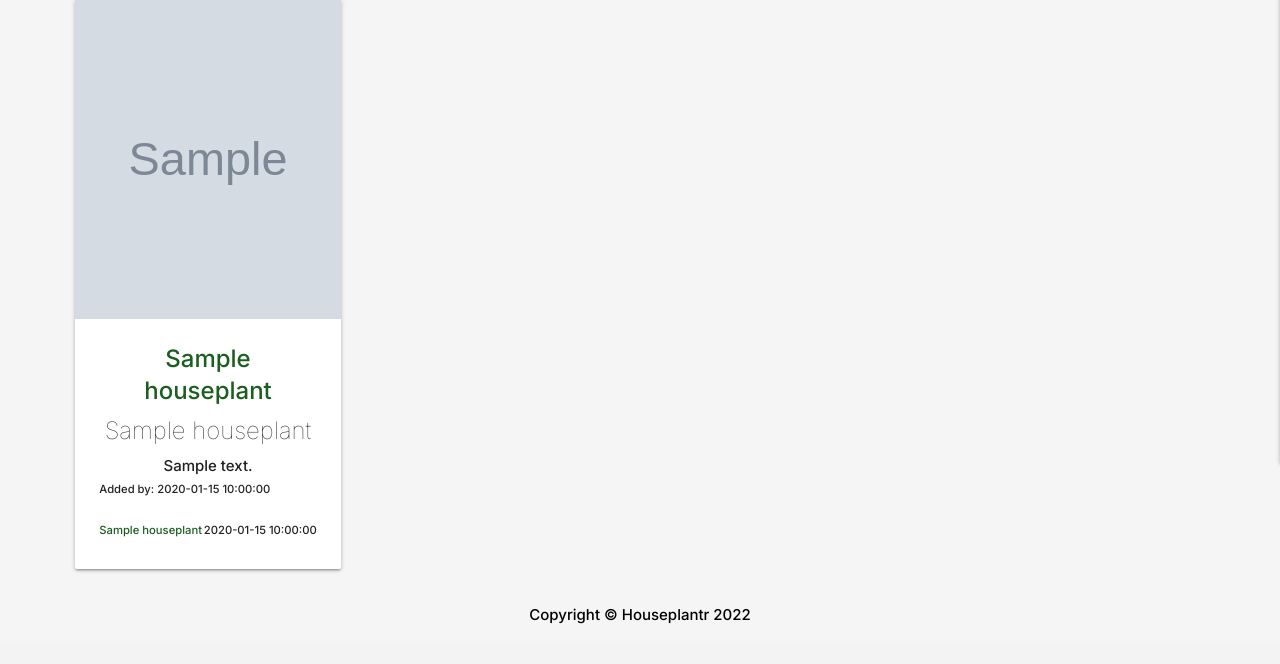
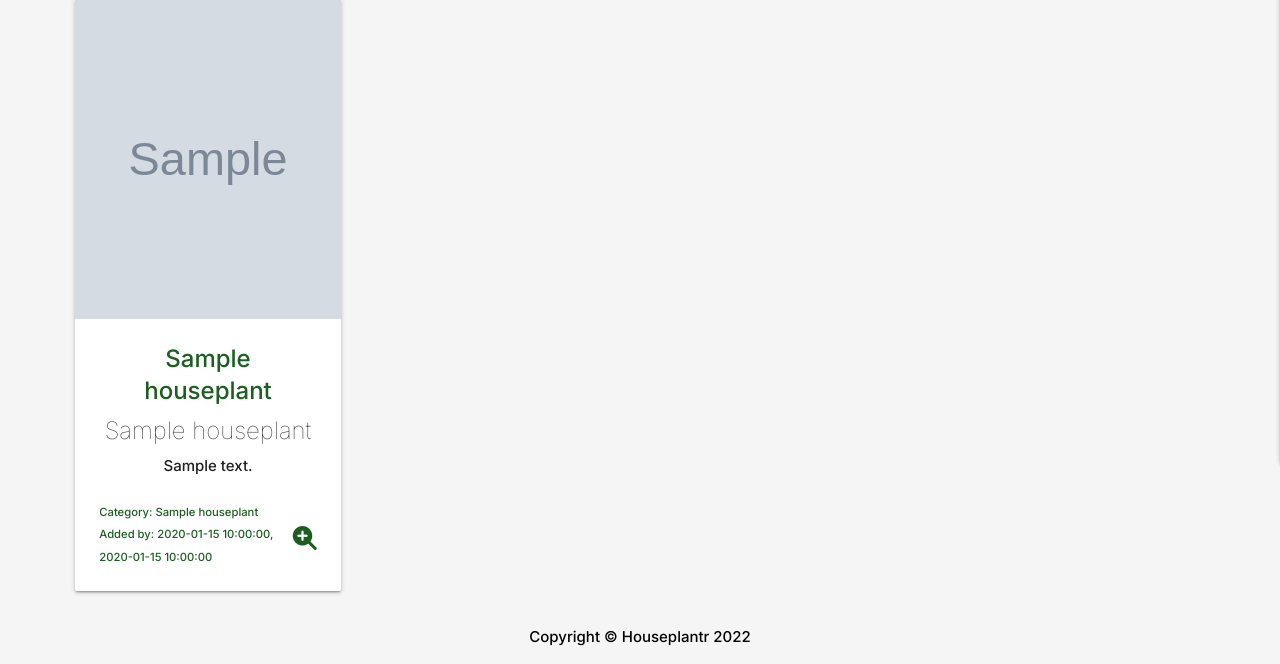
Before and after one commit to RachelFurlong-dev/milestone-project3-v1, a Flask app: page / in a window 1280 px wide. Shown: the part 397-1061 px from the top of the page. Before the commit the page ends 1021 px from the top, so only its background shows below. Run offline with Flask 2, Linux system fonts and the light colour scheme; grey boxes marked "Sample" are stand-in pictures; a database or web service that is not in the repository returns one stand-in record (values such as "Sample title"); some libraries are stand-ins or nearby versions.

Commit message:
Add acivator icon to card panel to improve UX

```diff
--- a/static/css/style.css
+++ b/static/css/style.css
@@ -57,6 +57,11 @@ h3 {
     height: 40vh;
 }
 
+.btn-small {
+    margin-top: 15px;
+    margin-bottom: 15px;
+}
+
 /*avatar dropdown text*/
 .dropdown-content li a, .dropdown-content li span{
     color:#1b5e20;
--- a/templates/houseplants.html
+++ b/templates/houseplants.html
@@ -36,17 +36,18 @@
               <div class="card-content">
                 <span class="card-title activator center green-text text-darken-4"><strong>{{ houseplant.horticultural_name }}</strong></span>
                 <span class="card-title activator center">{{ houseplant.common_name }}<br></span>
-                <p class="grey-text text-darken-4 center">{{ houseplant.description }}</p>
-                <small>Added by: {{ houseplant.created_by }}</small>
-                <br><br>
-                <small class="right">{{ houseplant.date }}</small>
-                <small class="left green-text text-darken-4"><strong>{{ houseplant.category_name }}</strong></small>
+                <p class="activator grey-text text-darken-4 center">{{ houseplant.description }}</p>
+                <br>
+                <small class=" green-text text-darken-4"><strong>Category: {{ houseplant.category_name }}</strong></small>
+                <br>
+                <span class="card-title activator right green-text  text-darken-4 center"><i class="fas fa-magnifying-glass-plus"></i><br></span>
+                <small class=" green-text text-darken-4">Added by: {{ houseplant.created_by }}, {{ houseplant.date }}</small>
                 <br>
               </div>
               <div class=" grey lighten-4 center">
                {% if houseplant.created_by|lower == session.user|lower %}
-                <a href="{{ url_for('delete_houseplant', houseplant_id=houseplant._id) }}" class="btn-large red accent-3">Delete <i class="fa fa-trash"></i></a>
-                <a href="{{ url_for('edit_houseplant', houseplant_id=houseplant._id) }}" class="btn-large green darken-4">Edit <i class="fas fa-edit"></i></a>
+                <a href="{{ url_for('delete_houseplant', houseplant_id=houseplant._id) }}" class="btn-small red accent-3">Delete <i class="fa fa-trash"></i></a>
+                <a href="{{ url_for('edit_houseplant', houseplant_id=houseplant._id) }}" class="btn-small green darken-4">Edit <i class="fas fa-edit"></i></a>
               {% endif %}
               </div>
               <div class="card-reveal green accent-1">
--- a/templates/profile.html
+++ b/templates/profile.html
@@ -41,8 +41,8 @@
                   </div>
                   <div class=" grey lighten-4 center">
                    {% if houseplant.created_by|lower == session.user|lower %}
-                    <a href="{{ url_for('delete_houseplant', houseplant_id=houseplant._id) }}" class="btn-large red accent-3">Delete <i class="fas fa-trash"></i></a>
-                    <a href="{{ url_for('edit_houseplant', houseplant_id=houseplant._id) }}" class="btn-large green darken-4">Edit <i class="fas fa-edit"></i></a>
+                    <a href="{{ url_for('delete_houseplant', houseplant_id=houseplant._id) }}" class="btn-small red accent-3">Delete <i class="fas fa-trash"></i></a>
+                    <a href="{{ url_for('edit_houseplant', houseplant_id=houseplant._id) }}" class="btn-small green darken-4">Edit <i class="fas fa-edit"></i></a>
                   {% endif %}
                   </div>
                   <div class="card-reveal green accent-1">
```
